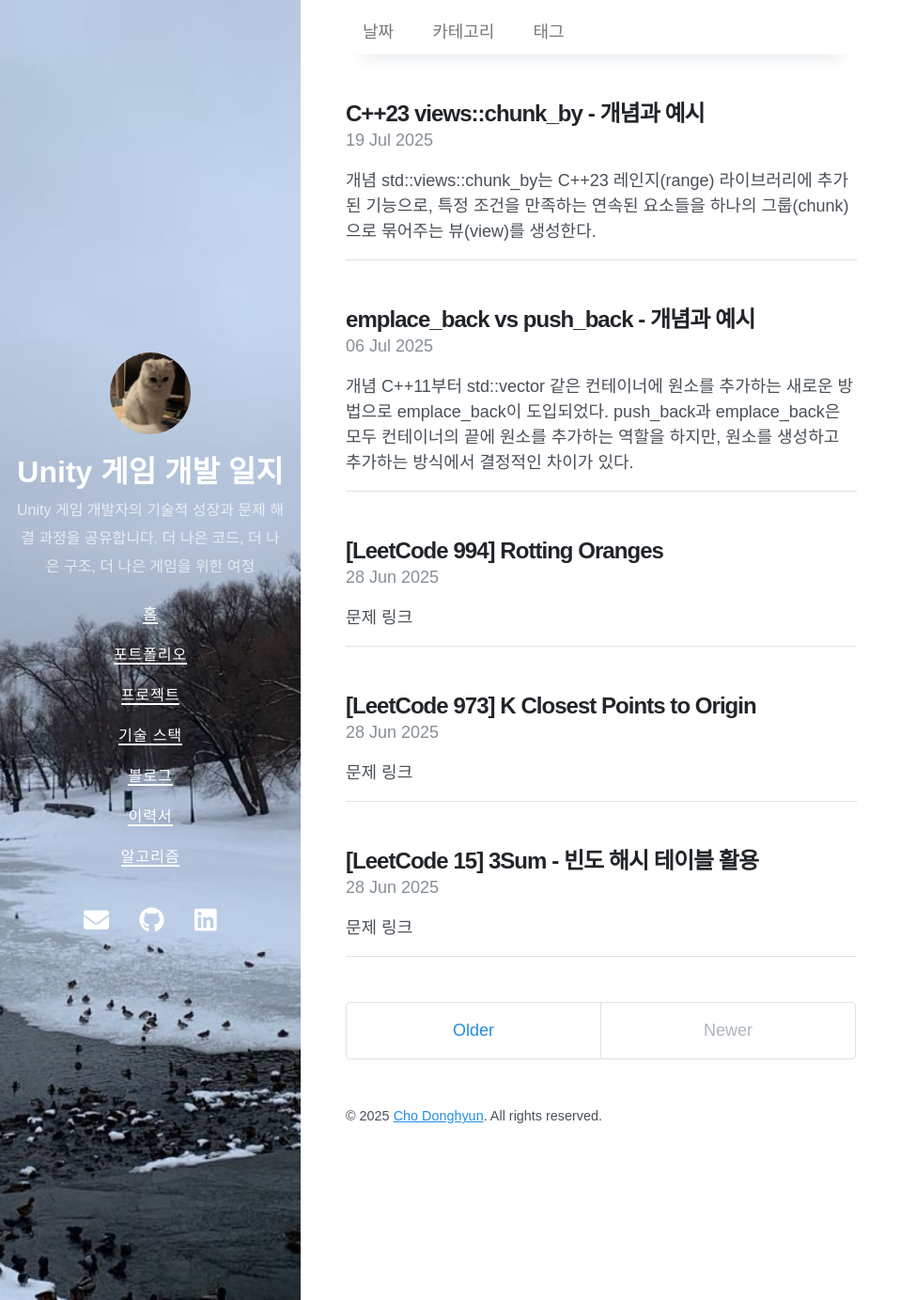
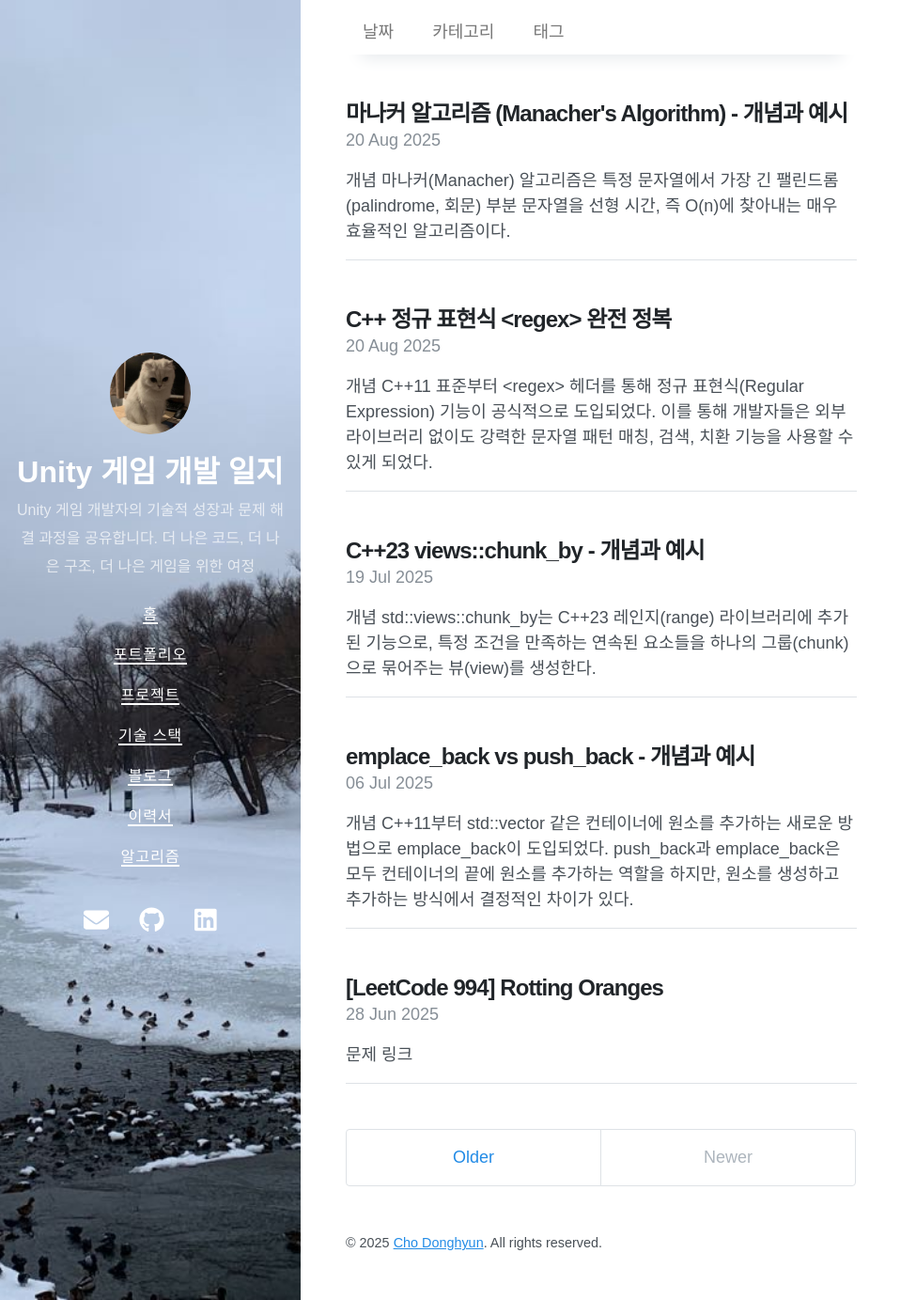
Before and after one commit to vlaud/vlaud.github.io, a Jekyll site: the page built from index.html, in a window 1280 px wide and 1383 px high. Shown: the whole window at 94% size, without its empty margins (0-975 px from the left). Built offline with Jekyll 4.4.1, drawn with Linux system fonts in a browser that asks for light colours; nearby versions of some CDN libraries; the list of posts is cut into pages by our own code; part of the change alters nothing that is shown.

Commit message:
regex, 마나커 알고리즘 포스트 추가

````diff
--- a/_layouts/default.html
+++ b/_layouts/default.html
@@ -66,6 +66,7 @@
       });
 
       // 페이지가 교체되기 직전에 이전 페이지 스크립트 정리
+      // will-replace는 더 이상 사용되지 않음 -> content:replace
       swup.hooks.before('content:replace', (visit) => {
         if (typeof window.cleanupPageScripts === 'function') {
           console.log('이전 페이지의 스크립트를 정리합니다.');
--- /dev/null
+++ b/_posts/2025-08-20-cpp-regex.md
@@ -0,0 +1,130 @@
+---
+layout: post
+title: "C++ 정규 표현식 &lt;regex&gt; 완전 정복"
+date: 2025-08-20
+categories: [C++, Standard Library]
+tags: [C++, regex, Standard Library, String]
+---
+
+## 개념
+C++11 표준부터 `<regex>` 헤더를 통해 정규 표현식(Regular Expression) 기능이 공식적으로 도입되었다. 이를 통해 개발자들은 외부 라이브러리 없이도 강력한 문자열 패턴 매칭, 검색, 치환 기능을 사용할 수 있게 되었다.
+
+- **특징 1:** 문자열의 유효성 검사(validation), 특정 패턴 검색(searching), 텍스트 치환(replacement) 등 복잡한 문자열 처리 작업을 간결한 코드로 구현할 수 있다.
+- **특징 2:** `std::regex_match`, `std::regex_search`, `std::regex_replace` 등 직관적인 이름의 함수를 제공하여 용도에 맞게 사용하기 편리하다.
+- **대표적인 예:** 이메일 주소 형식 검증, 로그 파일에서 특정 데이터 추출, HTML 태그 제거, 코드 포맷팅 등 다양한 응용이 가능하다.
+
+## 핵심 구성 요소
+C++ `<regex>` 라이브러리는 여러 클래스와 함수로 구성되어 있다. 그중 핵심은 다음과 같다.
+
+1.  **`std::regex`**: 정규 표현식 패턴 자체를 저장하고 컴파일하는 클래스.
+2.  **`std::smatch`**: 정규 표현식 검색 결과를 담는 컨테이너. `std::string`에 대한 결과를 담으며, 캡처된 그룹(captured group)에 대한 접근을 제공한다. (`const char*`의 경우 `cmatch`)
+3.  **`std::regex_match()`**: **전체 문자열**이 패턴과 완전히 일치하는지 검사한다.
+4.  **`std::regex_search()`**: 문자열 내에서 패턴과 일치하는 **부분 문자열**이 있는지 검색한다.
+5.  **`std::regex_replace()`**: 패턴과 일치하는 부분을 다른 문자열로 치환한다.
+6.  **`std::sregex_iterator`**: 문자열 내의 모든 일치 항목을 순회할 수 있는 반복자.
+
+## 주요 사용법과 예시
+
+### 1. 전체 문자열 일치 (`std::regex_match`)
+문자열 전체가 주어진 형식과 정확히 일치하는지 확인할 때 사용한다. 사용자 입력 값의 유효성을 검사하는 데 매우 유용하다.
+
+```cpp
+#include <iostream>
+#include <string>
+#include <regex>
+
+int main() {
+    // YYYY-MM-DD 형식의 날짜 패턴
+    std::regex date_pattern(R"(^\d{4}-(0[1-9]|1[0-2])-(0[1-9]|[12]\d|3[01])$)");
+
+    std::string date1 = "2025-08-20";
+    std::string date2 = "2025-8-20"; // MM, DD가 두 자리가 아님
+
+    if (std::regex_match(date1, date_pattern)) {
+        std::cout << date1 << ": 유효한 날짜 형식입니다." << std::endl;
+    }
+
+    if (!std::regex_match(date2, date_pattern)) {
+        std::cout << date2 << ": 유효하지 않은 날짜 형식입니다." << std::endl;
+    }
+    return 0;
+}
+```
+
+### 2. 부분 문자열 검색과 캡처 그룹 활용 (`std::regex_search`, `std::smatch`)
+문자열의 일부에서 정보를 추출할 때 사용한다. `smatch` 객체를 이용하면 캡처 그룹 `()`으로 잡은 특정 부분만 따로 얻을 수 있다.
+
+`smatch` 객체는 배열처럼 접근할 수 있다.
+- `match[0]`: 패턴과 일치한 전체 문자열
+- `match[1]`: 첫 번째 `()` 그룹이 캡처한 문자열
+- `match[2]`: 두 번째 `()` 그룹이 캡처한 문자열
+
+```cpp
+#include <iostream>
+#include <string>
+#include <regex>
+
+int main() {
+    std::string log = "ERROR: [main.cpp:101] - File not found";
+    // 로그에서 파일 이름과 라인 번호를 추출하는 패턴
+    std::regex log_pattern(R"(\[([a-zA-Z._]+):(\d+)\])");
+    std::smatch match;
+
+    if (std::regex_search(log, match, log_pattern)) {
+        std::cout << "전체 매치: " << match[0].str() << std::endl;
+        std::cout << "파일 이름: " << match[1].str() << std::endl;
+        std::cout << "라인 번호: " << match[2].str() << std::endl;
+    }
+    return 0;
+}
+```
+
+### 3. 모든 일치 항목 순회 (`std::sregex_iterator`)
+문자열에 포함된 모든 패턴 일치 항목을 찾고 싶을 때 반복자를 사용하면 코드가 매우 간결해진다.
+
+```cpp
+#include <iostream>
+#include <string>
+#include <regex>
+
+int main() {
+    std::string text = "Apple price is $150, and Banana price is $80.";
+    std::regex price_pattern(R"(\$(\d+))");
+
+    // sregex_iterator를 사용하여 모든 가격 정보를 찾는다.
+    auto words_begin = std::sregex_iterator(text.begin(), text.end(), price_pattern);
+    auto words_end = std::sregex_iterator();
+
+    std::cout << "찾은 가격 목록:" << std::endl;
+    for (std::sregex_iterator i = words_begin; i != words_end; ++i) {
+        std::smatch match = *i;
+        // 첫 번째 캡처 그룹($ 제외)의 값을 출력한다.
+        std::cout << "- " << match[1].str() << std::endl;
+    }
+    return 0;
+}
+```
+
+### 4. 문자열 치환 (`std::regex_replace`)
+패턴에 해당하는 부분을 다른 문자열로 바꿀 때 사용한다. 민감한 정보를 마스킹하는 데 유용하다.
+
+```cpp
+#include <iostream>
+#include <string>
+#include <regex>
+
+int main() {
+    std::string text = "Email: user@example.com, Phone: 010-1234-5678";
+    std::regex email_pattern(R"([a-zA-Z0-9._%+-]+@[a-zA-Z0-9.-]+\.[a-zA-Z]{2,})");
+
+    // 이메일 주소를 "[REDACTED]"로 치환한다.
+    std::string replaced_text = std::regex_replace(text, email_pattern, "[REDACTED]");
+
+    std::cout << "원본: " << text << std::endl;
+    std::cout << "수정: " << replaced_text << std::endl;
+    return 0;
+}
+```
+
+## 주의할 점
+- **Raw String Literal 사용:** C++ 문자열 리터럴에서 백슬래시 `\`는 이스케이프 문자로 취급된다. 따라서 정규 표현식의 `\d`를 일반 문자열로 쓰려면 `
--- /dev/null
+++ b/_posts/2025-08-20-manacher-algorithm.md
@@ -0,0 +1,142 @@
+---
+layout: post
+title: "마나커 알고리즘 (Manacher's Algorithm) - 개념과 예시"
+date: 2025-08-20
+categories: [Algorithm, String]
+tags: [Manacher, Palindrome, String, Algorithm]
+---
+
+## 개념
+마나커(Manacher) 알고리즘은 특정 문자열에서 가장 긴 팰린드롬(palindrome, 회문) 부분 문자열을 선형 시간, 즉 O(n)에 찾아내는 매우 효율적인 알고리즘이다.
+
+- **특징 1:** 일반적인 O(n^2) 풀이법(모든 부분 문자열을 확인하며 팰린드롬 여부를 검사하는 방식)을 획기적으로 개선한 알고리즘이다.
+- **특징 2:** 알고리즘의 핵심은 **'이미 계산된 팰린드롬 정보를 재사용'**하여 불필요한 문자 비교를 최소화하는 데 있다.
+- **대표적인 예:** 문자열 검색, 데이터 압축, 바이오인포매틱스 등 다양한 분야에서 활용될 수 있다.
+
+## 주요 원리
+마나커 알고리즘은 두 가지 핵심적인 아이디어를 통해 선형 시간 복잡도를 달성한다.
+
+### 1. 전처리 (Preprocessing)
+기존의 팰린드롬 판별 알고리즘은 "aba"처럼 길이가 홀수인 경우와 "abba"처럼 길이가 짝수인 경우를 모두 고려해야 해서 구현이 복잡해진다. 마나커 알고리즘은 문자열을 간단히 변형하여 이 문제를 해결한다.
+
+문자열의 각 문자 사이와 양 끝에 `#`과 같은 특수 문자를 삽입한다.
+
+- `aba` → `#a#b#a#`
+- `abba` → `#a#b#b#a#`
+
+이렇게 변형하면, 원래 문자열에서 길이가 홀수이든 짝수이든 상관없이 **모든 팰린드롬이 변형된 문자열에서는 길이가 홀수인 팰린드롬이 된다.** 이로써 모든 팰린드롬을 동일한 방식으로 다룰 수 있다.
+
+### 2. 팰린드롬 반지름 배열 (P 배열)과 정보 재사용
+알고리즘의 핵심이다. `P`라는 배열을 만들어, 변형된 문자열의 각 인덱스 `i`를 중심으로 최대로 확장할 수 있는 팰린드롬의 **반지름**을 저장한다.
+
+예를 들어, `S' = #a#b#a#`의 `P` 배열은 다음과 같다.
+
+| `S'` | # | a | # | b | # | a | # |
+| :-- | :-: | :-: | :-: | :-: | :-: | :-: | :-: |
+| **i** | 0 | 1 | 2 | 3 | 4 | 5 | 6 |
+| **P[i]**| 0 | 1 | 0 | 3 | 0 | 1 | 0 |
+
+- `P[3] = 3`은 인덱스 3을 중심으로 하는 팰린드롬이 `#a#b#a#`이고, 그 반지름이 3이라는 의미다. (중심 `b`로부터 `#`까지의 거리)
+- `P` 배열의 값 `p`는 변형 전 원래 문자열에서의 팰린드롬 길이와 같다.
+
+알고리즘은 `i`를 0부터 `n-1`까지 순회하며 `P[i]`를 계산한다. 이때, 이전에 계산된 `P` 값을 재사용하여 계산 속도를 높인다. `c`(가장 오른쪽으로 뻗어있는 팰린드롬의 중심), `r`(해당 팰린드롬의 오른쪽 경계) 변수를 유지하며 다음 규칙에 따라 `P[i]`를 효율적으로 계산한다.
+
+- 현재 인덱스 `i`가 이전에 찾은 팰린드롬의 경계 `r` 내에 있다면 (`i < r`), `i`의 대칭점인 `i_mirror = 2*c - i`의 `P` 값을 활용해 `P[i]`의 초기값을 설정할 수 있다.
+- 이를 통해, `P[i]`를 처음부터 계산하는 것이 아니라, 일정 값 이상에서 시작할 수 있게 되어 시간 복잡도를 줄인다.
+
+## 알고리즘 과정
+1.  **문자열 전처리:** 입력 문자열 `s`를 `#`를 삽입한 `s'`로 변환한다.
+2.  **`P` 배열, `c`, `r` 초기화:** `P` 배열을 0으로, `c`와 `r`도 0으로 초기화한다.
+3.  **순회 및 `P[i]` 계산:** `i`를 0부터 `n-1`까지 순회한다.
+    - `i`의 대칭점 `i_mirror = 2*c - i`를 구한다.
+    - 만약 `i < r` 이라면, `P[i] = min(r - i, P[i_mirror])`로 초기화한다. `r-i`는 `r` 경계까지 남은 거리이고, `P[i_mirror]`는 대칭점의 팰린드롬 반지름이다. 둘 중 작은 값을 택해야 경계를 벗어나지 않는다.
+    - `i`를 중심으로 좌우 문자가 같을 동안 `P[i]`를 1씩 증가시키며 팰린드롬을 확장한다.
+    - 만약 `i`에서 확장한 팰린드롬의 오른쪽 경계(`i + P[i]`)가 기존 `r`보다 크다면, `c`를 `i`로, `r`을 `i + P[i]`로 갱신한다.
+4.  **최대값 찾기:** `P` 배열에서 가장 큰 값을 찾는다. 이 값이 가장 긴 팰린드롬의 반지름이다.
+
+### C++ 코드 예시
+
+```cpp
+#include <iostream>
+#include <string>
+#include <vector>
+#include <algorithm>
+
+std::string longestPalindrome(std::string s) {
+    if (s.empty()) return "";
+
+    // 1. 문자열 전처리
+    std::string t = "#";
+    for (char c : s) {
+        t += c;
+        t += '#';
+    }
+
+    int n = t.length();
+    std::vector<int> p(n, 0); // 각 위치를 중심으로 하는 팰린드롬의 반지름을 저장
+
+    int c = 0, r = 0; // 현재까지 발견된 팰린드롬의 중심(c)과 오른쪽 경계(r)
+
+    for (int i = 0; i < n; ++i) {
+        // 2. i의 대칭점 i_mirror를 이용해 p[i]의 초기값을 구한다.
+        int i_mirror = 2 * c - i;
+        if (i < r) {
+            p[i] = std::min(r - i, p[i_mirror]);
+        }
+
+        // 3. i를 중심으로 팰린드롬 확장
+        // 경계를 벗어나지 않고, 양쪽 문자가 같은 동안 반지름을 1씩 늘린다.
+        int a = i + (1 + p[i]);
+        int b = i - (1 + p[i]);
+        while (a < n && b >= 0 && t[a] == t[b]) {
+            p[i]++;
+            a++;
+            b--;
+        }
+
+        // 4. c와 r을 업데이트
+        // 현재 i에서 찾은 팰린드롬이 기존의 r보다 더 오른쪽에 도달하면 c와 r을 갱신한다.
+        if (i + p[i] > r) {
+            c = i;
+            r = i + p[i];
+        }
+    }
+
+    // 5. 가장 긴 팰린드롬을 찾아서 반환
+    int max_len = 0;
+    int center_index = 0;
+    for (int i = 0; i < n; ++i) {
+        if (p[i] > max_len) {
+            max_len = p[i];
+            center_index = i;
+        }
+    }
+
+    // 전처리된 문자열 인덱스에서 원래 문자열 인덱스로 변환하여 반환
+    int start = (center_index - max_len) / 2;
+    return s.substr(start, max_len);
+}
+
+int main() {
+    std::string s1 = "babad";
+    std::cout << "'" << s1 << "'의 가장 긴 팰린드롬: " << longestPalindrome(s1) << std::endl;
+
+    std::string s2 = "cbbd";
+    std::cout << "'" << s2 << "'의 가장 긴 팰린드롬: " << longestPalindrome(s2) << std::endl;
+    return 0;
+}
+```
+
+## 복잡도 분석
+- **시간 복잡도: O(n)**
+  - `for` 루프는 `n`번 반복된다. 내부의 `while` 루프 때문에 O(n^2)처럼 보일 수 있지만, `r`은 절대 감소하지 않고 오른쪽으로만 증가한다. `while` 루프가 한 번 실행될 때마다 `r`도 한 칸씩 움직이므로, `while` 루프의 총 실행 횟수는 `n`을 넘지 않는다. 따라서 전체 시간 복잡도는 O(n)이다.
+- **공간 복잡도: O(n)**
+  - 전처리된 문자열 `t`와 반지름 배열 `p`를 저장하기 위해 입력 문자열 길이에 비례하는 O(n)의 추가 공간이 필요하다.
+
+## 마치며
+마나커 알고리즘은 팰린드롬 관련 문제에 있어 거의 최종 병기와 같은 해결책이다. 전처리 트릭과 이전에 계산한 정보를 재활용하는 아이디어를 통해 복잡도를 O(n)까지 낮춘 점이 인상적이다. 알고리즘의 핵심 원리, 특히 `c`와 `r`을 이용해 `P` 배열을 효율적으로 채워나가는 과정을 이해하는 것이 중요하다.
+
+---
+
+*작성일: 2025.08.20*<br/>
+*작성자: Cho Donghyun*
````
